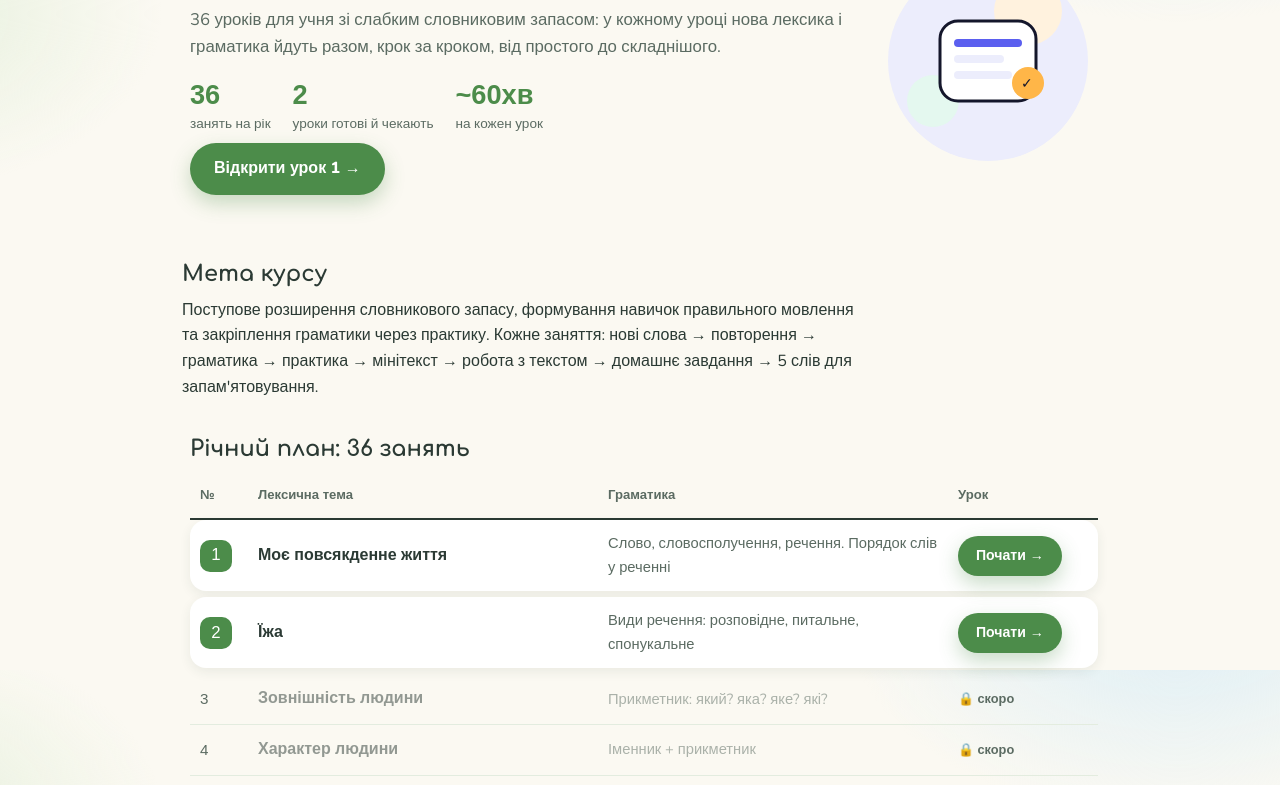
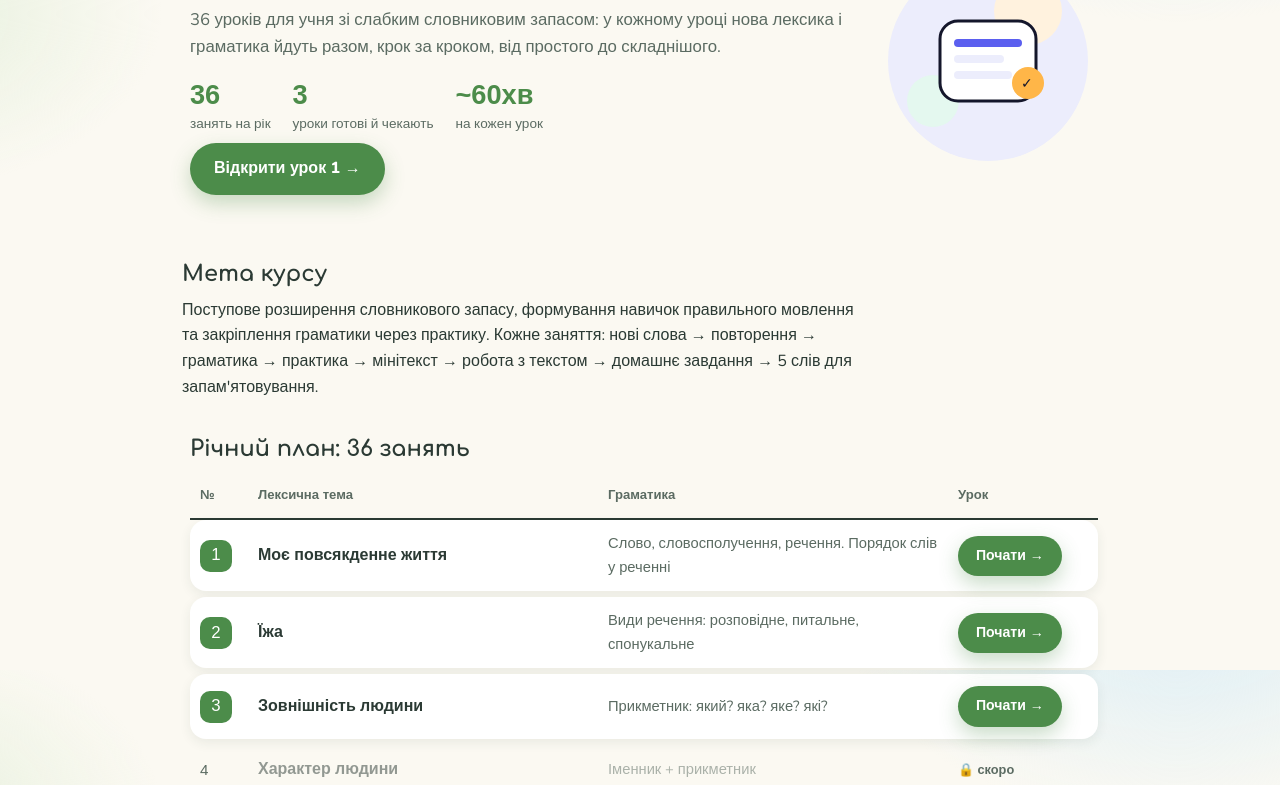
Before and after one commit to movoznavka/ukrainskaz0, a plain HTML site: page index.html in a window 1280 px wide. Shown: the part 130-915 px from the top of the page. Drawn offline with nearby package versions, Linux system fonts and the light colour scheme.

Commit message:
Add files via upload

```diff
--- a/index.html
+++ b/index.html
@@ -52,7 +52,7 @@
       <p class="eyebrow-line">36 уроків для учня зі слабким словниковим запасом: у кожному уроці нова лексика і граматика йдуть разом, крок за кроком, від простого до складнішого.</p>
       <div class="stat-row">
         <div class="stat"><b>36</b><span>занять на рік</span></div>
-        <div class="stat"><b>2</b><span>уроки готові й чекають</span></div>
+        <div class="stat"><b>3</b><span>уроки готові й чекають</span></div>
         <div class="stat"><b>~60хв</b><span>на кожен урок</span></div>
       </div>
       <p><a class="btn" href="lessons/lesson-01.html">Відкрити урок 1 →</a></p>
@@ -133,7 +133,7 @@
   const body = document.getElementById('toc-body');
   lessons.forEach((l, i) => {
     const n = i + 1;
-    const ready = n <= 2;
+    const ready = n <= 3;
     const row = document.createElement('div');
     row.className = 'toc-row ' + (ready ? 'ready' : 'locked');
     row.innerHTML = `
```
